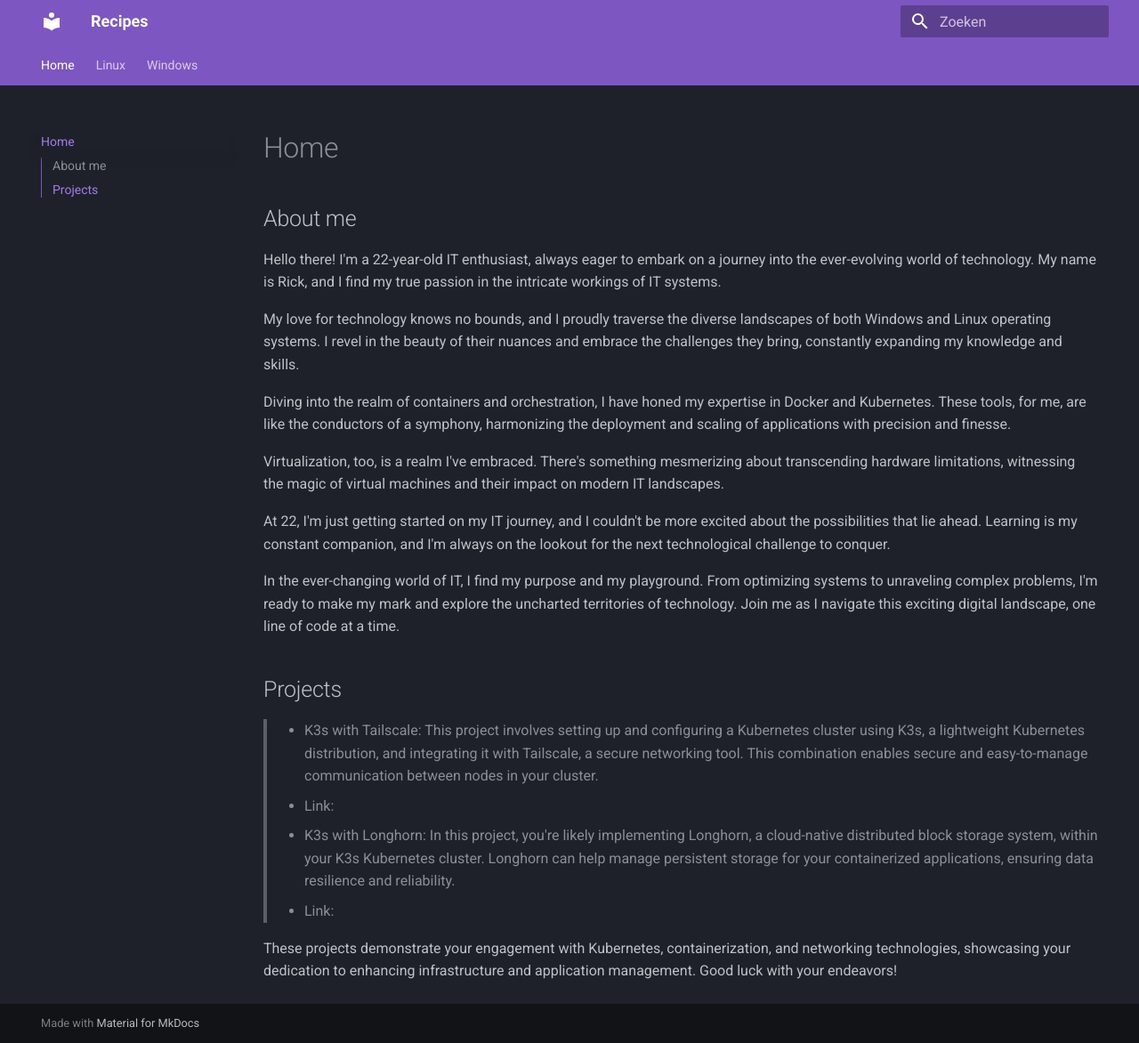
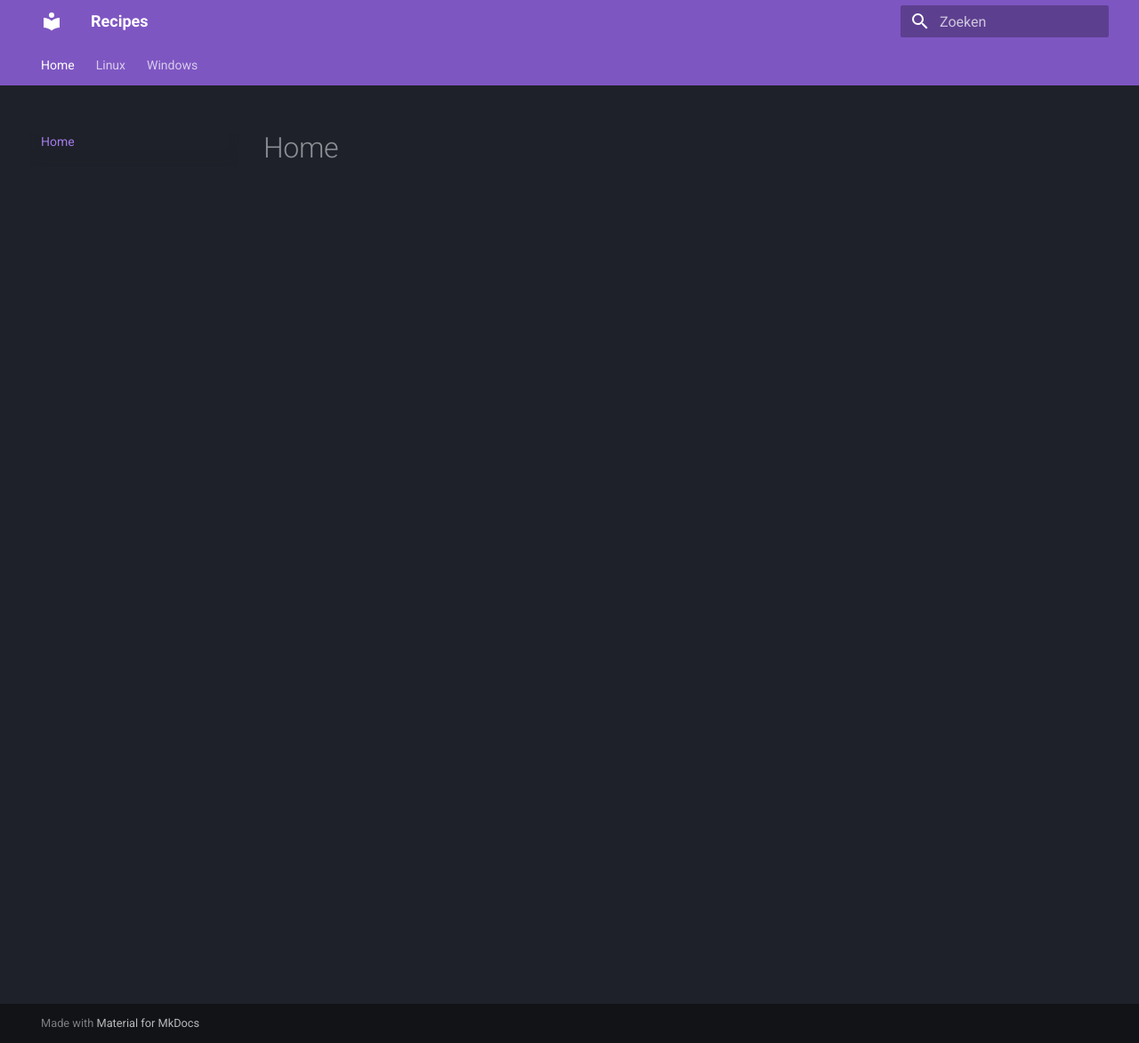
Before and after one commit to RoyalMusicBeats/recipes, an MkDocs documentation site: the page built from docs/index.md, in a window 1280 px wide and 1172 px high. Shown: the whole window at 89% size. Built offline with MkDocs 1.6.1 and Material for MkDocs 9.7.7, drawn with Linux system fonts in a browser that asks for light colours.

```diff
--- a/docs/index.md
+++ b/docs/index.md
@@ -1,25 +1 @@
 # Home
-
-## About me
-
-Hello there! I'm a 22-year-old IT enthusiast, always eager to embark on a journey into the ever-evolving world of technology. My name is Rick, and I find my true passion in the intricate workings of IT systems.
-
-My love for technology knows no bounds, and I proudly traverse the diverse landscapes of both Windows and Linux operating systems. I revel in the beauty of their nuances and embrace the challenges they bring, constantly expanding my knowledge and skills.
-
-Diving into the realm of containers and orchestration, I have honed my expertise in Docker and Kubernetes. These tools, for me, are like the conductors of a symphony, harmonizing the deployment and scaling of applications with precision and finesse.
-
-Virtualization, too, is a realm I've embraced. There's something mesmerizing about transcending hardware limitations, witnessing the magic of virtual machines and their impact on modern IT landscapes.
-
-At 22, I'm just getting started on my IT journey, and I couldn't be more excited about the possibilities that lie ahead. Learning is my constant companion, and I'm always on the lookout for the next technological challenge to conquer.
-
-In the ever-changing world of IT, I find my purpose and my playground. From optimizing systems to unraveling complex problems, I'm ready to make my mark and explore the uncharted territories of technology. Join me as I navigate this exciting digital landscape, one line of code at a time.
-
-## Projects
-
-> - K3s with Tailscale: This project involves setting up and configuring a Kubernetes cluster using K3s, a lightweight Kubernetes distribution, and integrating it with Tailscale, a secure networking tool. This combination enables secure and easy-to-manage communication between nodes in your cluster.
-> - Link:
-
-> - K3s with Longhorn: In this project, you're likely implementing Longhorn, a cloud-native distributed block storage system, within your K3s Kubernetes cluster. Longhorn can help manage persistent storage for your containerized applications, ensuring data resilience and reliability.
-> - Link:
-
-These projects demonstrate your engagement with Kubernetes, containerization, and networking technologies, showcasing your dedication to enhancing infrastructure and application management. Good luck with your endeavors!
--- a/mkdocs.yaml
+++ b/mkdocs.yaml
@@ -33,6 +33,9 @@
       example: octicons/beaker-16
       quote: octicons/quote-16
 markdown_extensions:
+  - attr_list
+  - md_in_html
+  - pymdownx.blocks.caption
   - pymdownx.highlight:
       anchor_linenums: true
       line_spans: __span
```
